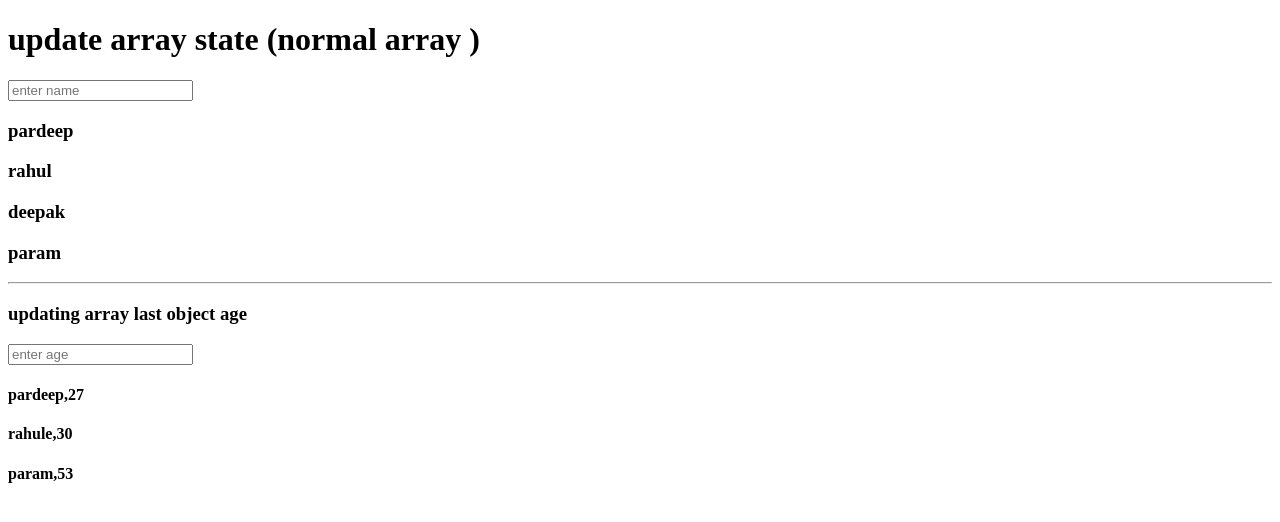
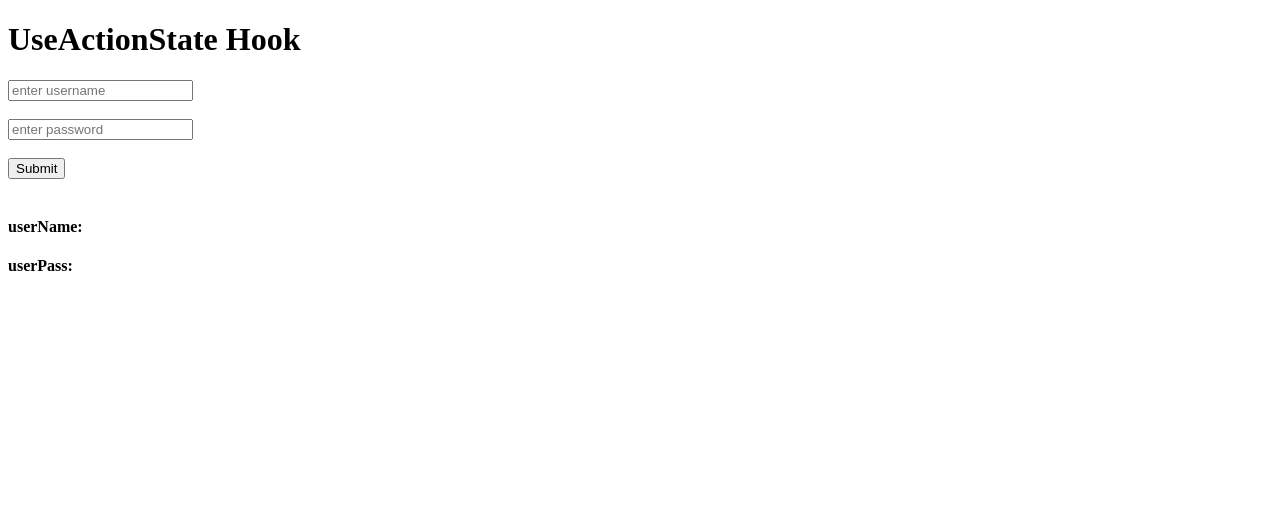
Before and after one commit to pardipYadav/react, a React (Vite) app: page / in a window 1280 px wide. Shown: the top 522 px of the page. Built offline with nearby package versions, Linux system fonts and the light colour scheme.

Commit message:
learn useActionState

```diff
--- a/src/App.jsx
+++ b/src/App.jsx
@@ -1,50 +1,44 @@
-import { useState } from "react";
+import { useActionState } from "react";
 
 const App = () => {
-  const [userName, setUserName] = useState([
-    "pardeep",
-    "rahul",
-    "deepak",
-    "param",
-  ]);
-  const [details, setDetails] = useState([
-    { name: "pardeep", age: "27" },
-    { name: "rahule", age: "30" },
-    { name: "param", age: "53" },
-  ]);
-  const handleName = (name) => {
-    userName[userName.length - 1] = name;
-    setUserName([...userName]);
+  const handleForm = async (prevousepreviousState, FormData) => {
+    let uName = FormData.get("username");
+    let upass = FormData.get("password");
+    await new Promise((res) => setTimeout(res, 2000));
+    if (uName && upass) {
+      return { message: "Data submited ", uName, upass };
+    } else {
+      return { error: " Failed to submit enter proper data", uName, upass };
+    }
   };
-
-  const handleAge = (age) => {
-    details[details.length - 1].age = age;
-    setDetails([...details]);
-  };
+  const [state, formAction, isPending] = useActionState(handleForm, undefined);
   return (
     <div>
-      <h1>update array state (normal array )</h1>
-      <input
-        type="text"
-        onChange={(e) => handleName(e.target.value)}
-        placeholder="enter name"
-      />
-      {userName.map((item, index) => (
-        <h3 key={index}>{item}</h3>
-      ))}
-      <hr />
-
-      <h3>updating array last object age </h3>
-      <input
-        type="text"
-        onChange={(e) => handleAge(e.target.value)}
-        placeholder="enter age"
-      />
-      {details.map((item, index) => (
-        <h4 key={index}>
-          {item.name},{item.age}
-        </h4>
-      ))}
+      <h1>UseActionState Hook</h1>
+      <form action={formAction}>
+        <input type="text" name="username" placeholder="enter username" />
+        <br />
+        <br />
+        <input
+          type="password"
+          name="password"
+          id=""
+          placeholder="enter password"
+        />
+        <br />
+        <br />
+        <button disabled={isPending} type="submit">
+          Submit
+        </button>
+        <br />
+        <br />
+        {state?.message && (
+          <span style={{ color: "green" }}>{state?.message}</span>
+        )}
+        {state?.error && <span style={{ color: "red" }}>{state?.error}</span>}
+      </form>
+      <h4>userName:{state?.uName}</h4>
+      <h4>userPass:{state?.upass}</h4>
     </div>
   );
 };
```
